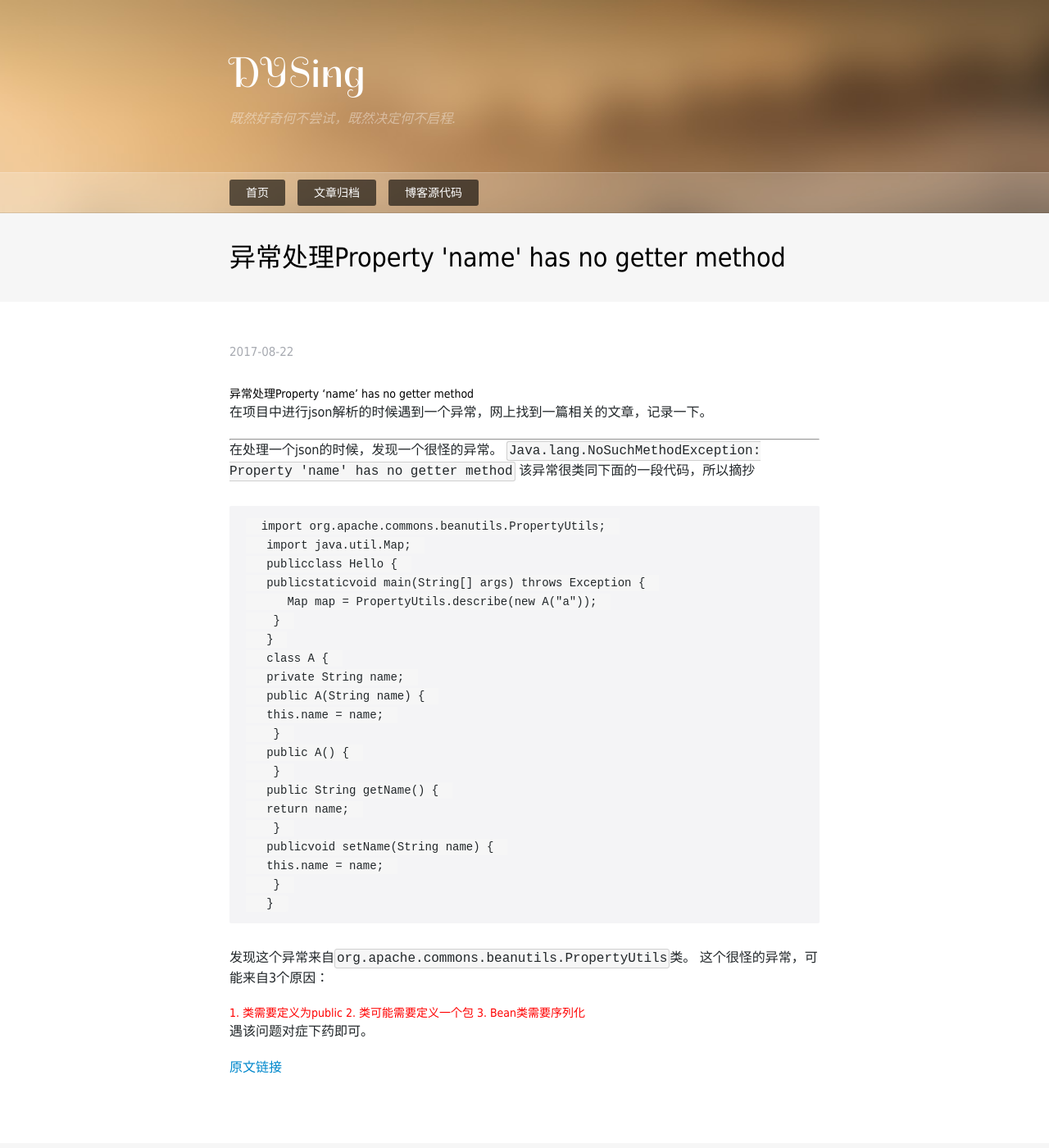
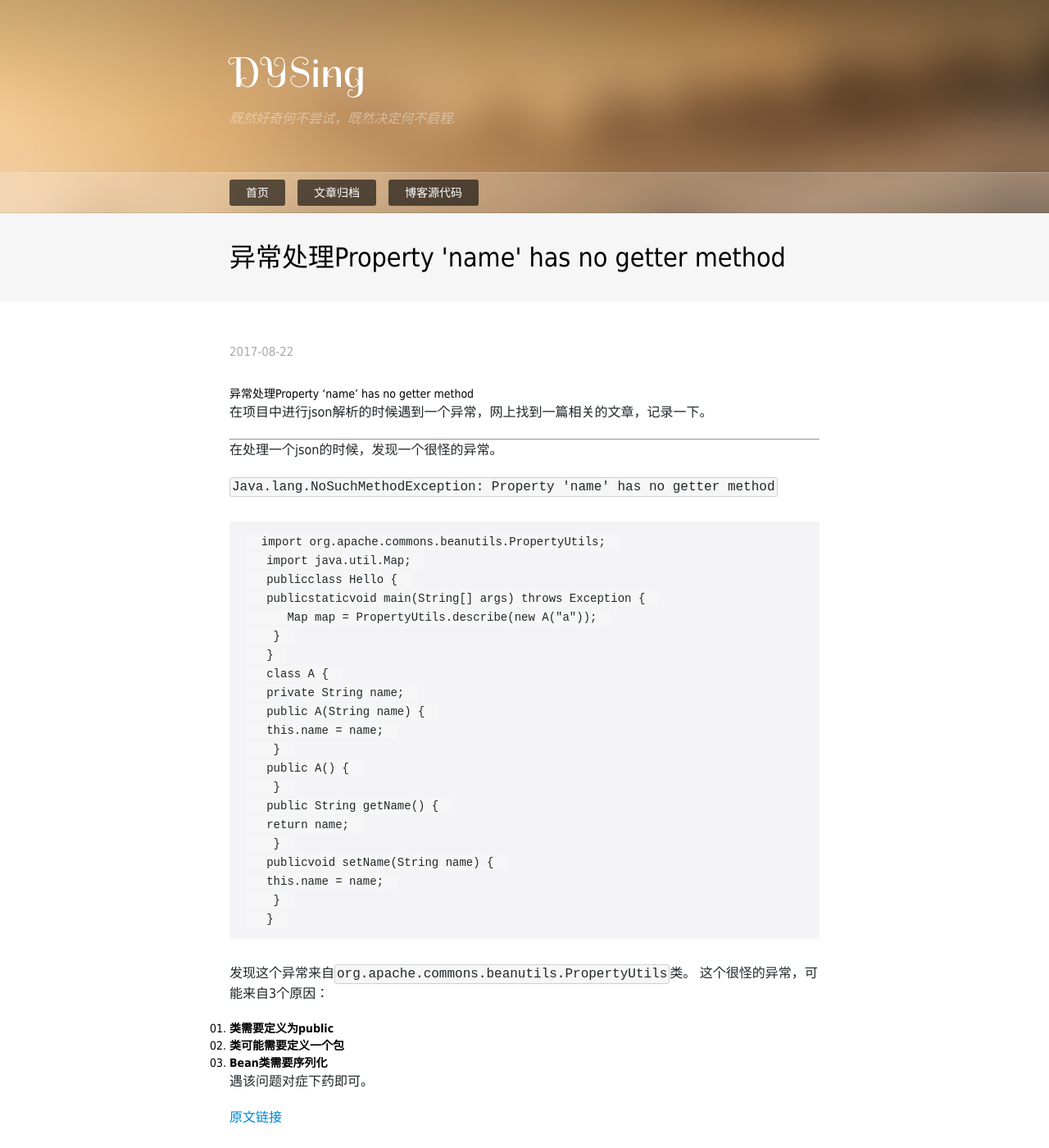
Before and after one commit to DYSing/dysing.github.io, a Jekyll site: the page built from _posts/2017-08-22-java-json-exception.md, in a window 1280 px wide and 1400 px high. Shown: the whole window at 82% size. Built offline with Jekyll 4.4.1, drawn with Linux system fonts in a browser that asks for light colours.

Commit message:
github红色字体好像用法不对，改成加粗吧

````diff
--- a/_posts/2017-08-22-java-json-exception.md
+++ b/_posts/2017-08-22-java-json-exception.md
@@ -14,8 +14,8 @@ comment: false
 ---
 
 在处理一个json的时候，发现一个很怪的异常。
+
 `Java.lang.NoSuchMethodException: Property 'name' has no getter method`
-该异常很类同下面的一段代码，所以摘抄
 
 ```
   import org.apache.commons.beanutils.PropertyUtils;
@@ -42,11 +42,11 @@ comment: false
 ```
 发现这个异常来自`org.apache.commons.beanutils.PropertyUtils`类。
 这个很怪的异常，可能来自3个原因：
-<font color=red>
-1. 类需要定义为public
-2. 类可能需要定义一个包
-3. Bean类需要序列化
-</font>
+
+1. **类需要定义为public**
+2. **类可能需要定义一个包**
+3. **Bean类需要序列化**
+
 遇该问题对症下药即可。
 
 [原文链接](http://blog.csdn.net/xiciliu/article/details/5788182)
````
